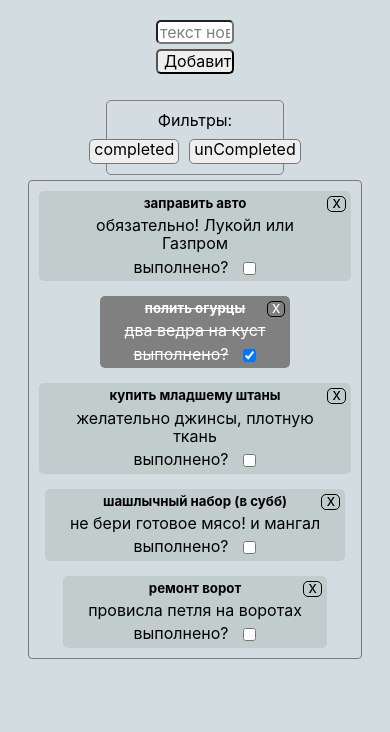
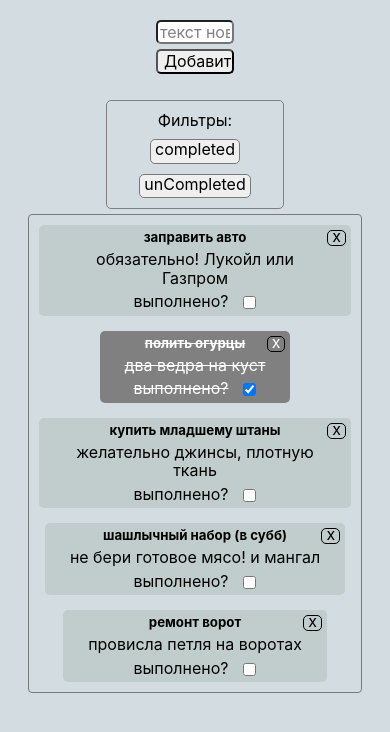
Before and after one commit to igor-sergeevich-po/todo-mobx-ts, a React (Create React App) app: page / in a window 390 px wide. Shown: the top 732 px of the page. Built offline with nearby package versions, Linux system fonts and the light colour scheme; what @mobx-devtools/tools would draw is missing.

Commit message:
add: checking for empty string

```diff
--- a/src/components/Filter/style.css
+++ b/src/components/Filter/style.css
@@ -55,3 +55,10 @@
 	color: var(--base-white);
 	background: var(--add-btn-active-bg);
 }
+
+
+@media (max-width: 550px) {
+	.filter_conten-buttons {
+		flex-direction: column;
+	}
+}
--- a/src/components/NewTodo/NewTodo.tsx
+++ b/src/components/NewTodo/NewTodo.tsx
@@ -14,11 +14,11 @@ const NewTodo = () => {
 	};
 
 	function addTodoItem() {
-		if (titleTodo.length > 5) {
-
+		if (titleTodo.length > 5 && titleTodo.replace(/\s/g, '')) {
 			addTodo(todo);
 			setTitleTodo('');
 		} else {
+			setTitleTodo('');
 			alert('слишком короткое название, введите больше 5 символов');
 		}
 	}
```
